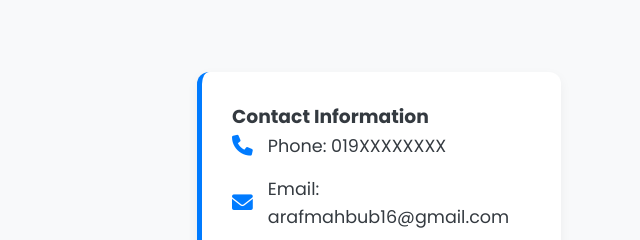
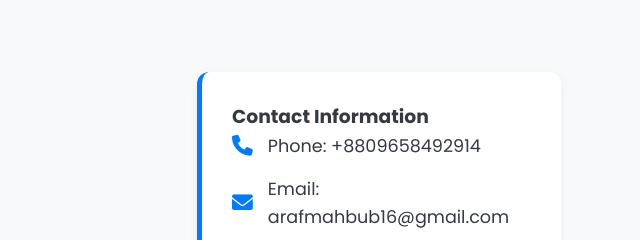
Before and after one commit to NexusXModder/starry_araf_, a plain HTML site: page index.html in a window 1280 px wide. Shown: the part 780-1020 px from the top of the page, 640-1280 px from the left. Drawn offline with Linux system fonts and the light colour scheme.

Commit message:
Add files via upload

```diff
--- a/index.html
+++ b/index.html
@@ -34,7 +34,7 @@
             <div class="contact-details card">
                 <h3>Contact Information</h3>
                 <ul>
-                    <li><i class="fas fa-phone"></i> Phone: 019XXXXXXXX </li>
+                    <li><i class="fas fa-phone"></i> Phone: +8809658492914 </li>
                     <li><i class="fas fa-envelope"></i> Email: arafmahbub16@gmail.com</li>
                     <li><i class="fas fa-map-marker-alt"></i> Current Address: Mymensingh</li>
                 </ul>
```
